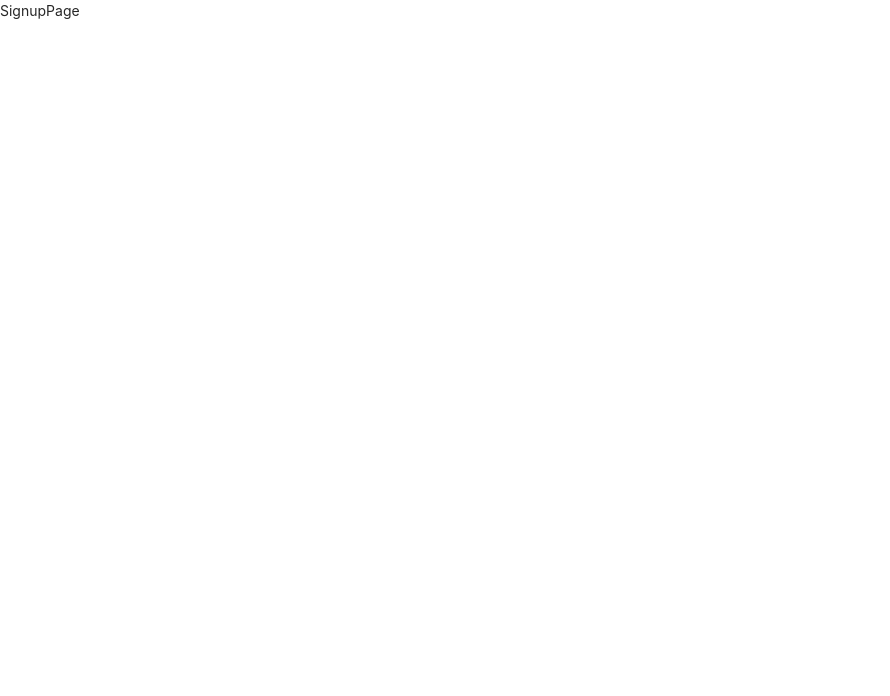
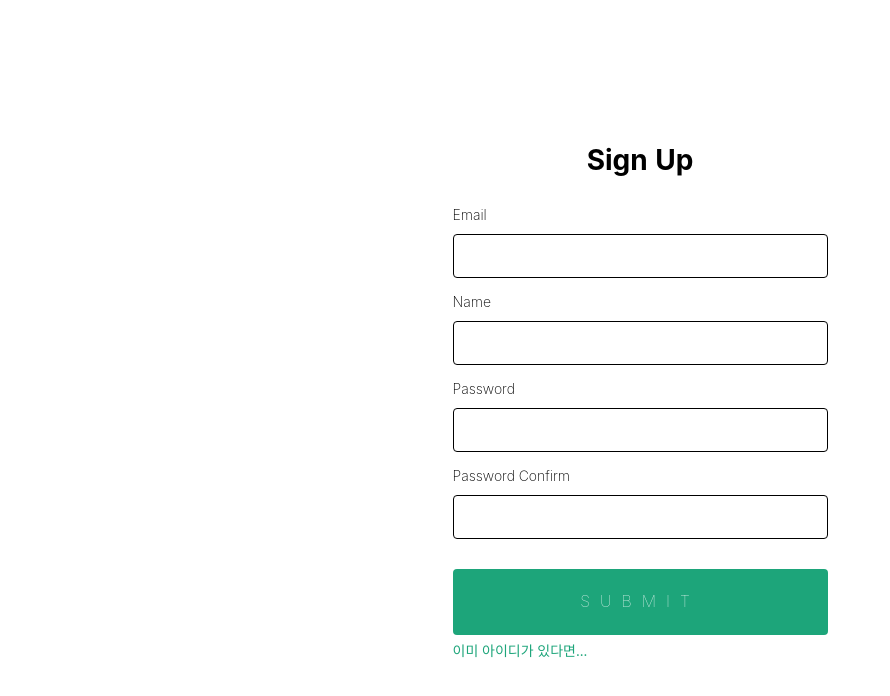
Before and after one commit to tTab1204/chat-app, a React (Create React App) app: page /sign-up in a window 1280 px wide. Shown: the top 696 px of the page, without its empty margins (0-890 px from the left). Built offline with nearby package versions, Linux system fonts and the light colour scheme.

Commit message:
UI추가, validation check, api call

```diff
--- a/src/pages/SignupPage/SignupPage.js
+++ b/src/pages/SignupPage/SignupPage.js
@@ -1,7 +1,106 @@
-import React from 'react';
+import React, { useRef, useState } from 'react';
+import './SignupPage.css';
+import { Link } from 'react-router-dom';
+import { useForm } from 'react-hook-form';
+import firebase from '@/firebase';
+import md5 from 'md5';
 
 const SignupPage = () => {
-  return <div>SignupPage</div>;
+  const {
+    register,
+    watch,
+    formState: { errors },
+    handleSubmit,
+  } = useForm({ mode: 'onChange' });
+
+  const [errorFromSubmit, setErrorFromSubmit] = useState('');
+  const [loading, setLoading] = useState(false);
+
+  const password = useRef();
+  password.current = watch('password');
+
+  const onSubmit = async (data) => {
+    try {
+      setLoading(true);
+      let createdUser = await firebase
+        .auth()
+        .createUserWithEmailAndPassword(data.email, data.password);
+      console.log('createdUser', createdUser);
+
+      await createdUser.user.updateProfile({
+        displayName: data.name,
+        photoURL: `http://gravatar.com/avatar/${md5(createdUser.user.email)}?d=identicon`,
+      });
+
+      await firebase.database().ref('users').child(createdUser.user.uid).set({
+        name: createdUser.user.displayName,
+        image: createdUser.user.photoURL,
+      });
+
+      setLoading(false);
+    } catch (error) {
+      setErrorFromSubmit(error.message);
+      setLoading(false);
+      setTimeout(() => {
+        setErrorFromSubmit('');
+      }, 5000);
+    }
+  };
+
+  return (
+    <div className='auth-wrapper'>
+      <div style={{ textAlign: 'center' }}>
+        <h1>Sign Up</h1>
+      </div>
+      <form onSubmit={handleSubmit(onSubmit)}>
+        <label>Email</label>
+        <input
+          name='email'
+          type='email'
+          {...register('email', {
+            required: true,
+            pattern: /^\S+@\S+$/i,
+          })}
+        />
+        {errors.email && <p>This email field is required</p>}
+        <label>Name</label>
+        <input name='name' {...register('name', { required: true, maxLength: 10 })} />
+        {errors.name && errors.name.type === 'required' && <p>This name field is required</p>}
+        {errors.name && errors.name.type === 'maxLength' && <p>Your input exceed maximum length</p>}
+        <label>Password</label>
+        <input
+          name='password'
+          type='password'
+          {...register('password', { required: true, minLength: 6 })}
+        />
+        {errors.password && errors.password.type === 'required' && (
+          <p>This password field is required</p>
+        )}
+        {errors.password && errors.password.type === 'minLength' && (
+          <p>Password must have at least 6 characters</p>
+        )}
+        <label>Password Confirm</label>
+        <input
+          name='password_confirm'
+          type='password'
+          {...register('password_confirm', {
+            required: true,
+            validate: (value) => value === password.current,
+          })}
+        />
+        {errors.password_confirm && errors.password_confirm.type === 'required' && (
+          <p>This password confirm field is required</p>
+        )}
+        {errors.password_confirm && errors.password_confirm.type === 'validate' && (
+          <p>The password do not match</p>
+        )}
+
+        {errorFromSubmit && <p>{errorFromSubmit}</p>}
+        <input type='submit' disabled={loading} />
+        <Link to='/login'>이미 아이디가 있다면...</Link>
+      </form>
+    </div>
+  );
 };
 
 export default SignupPage;
```
